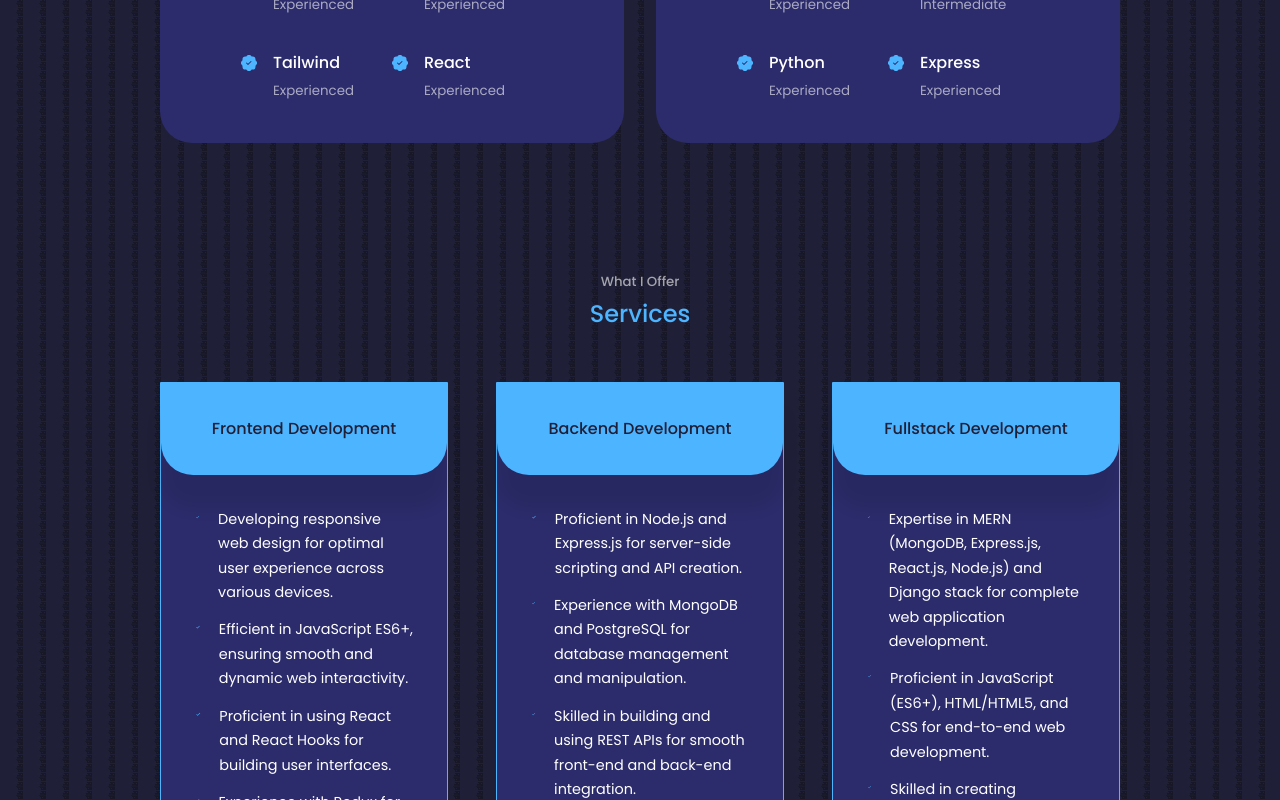
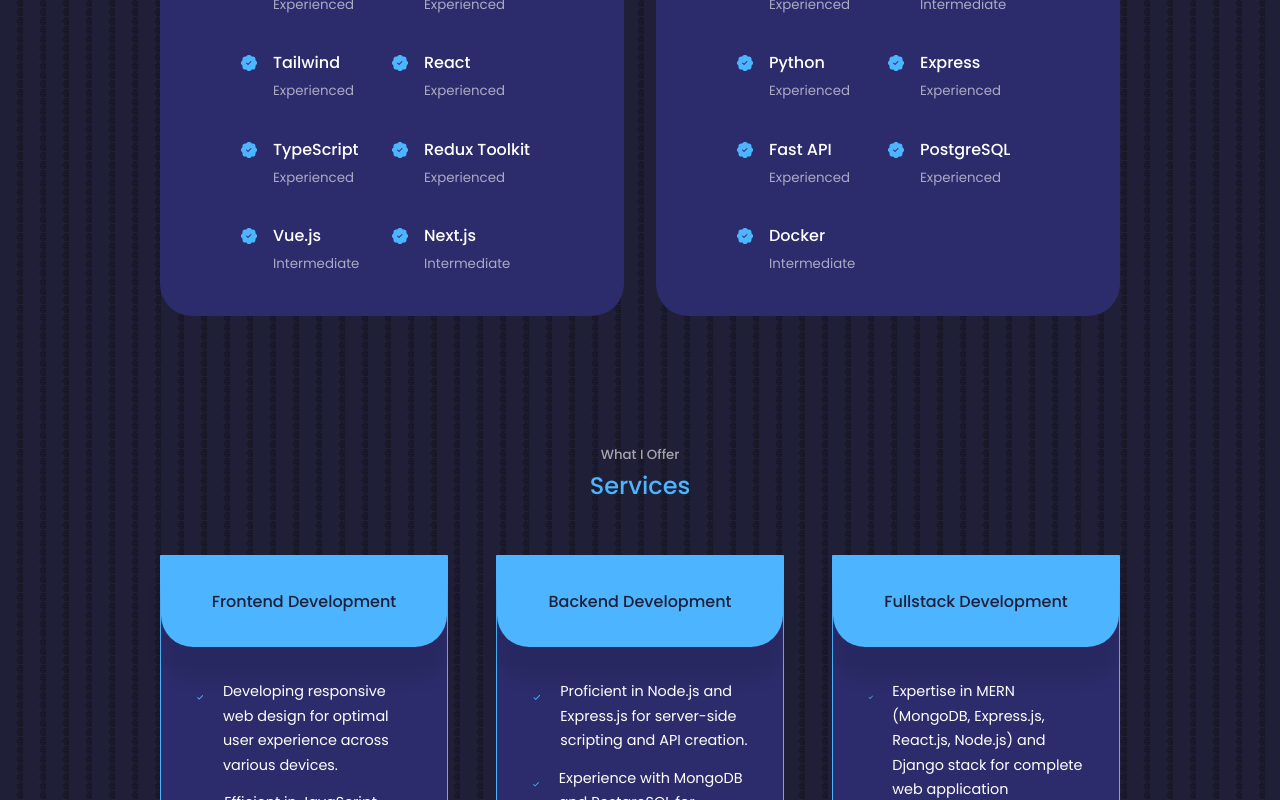
Before and after one commit to jeffjiang13/Portfolio, a React (Create React App) app: page / in a window 1280 px wide. Shown: the part 2260-3060 px from the top of the page. Built offline with nearby package versions, Linux system fonts and the light colour scheme.

Commit message:
updated cv

```diff
--- a/src/components/about/About.jsx
+++ b/src/components/about/About.jsx
@@ -22,13 +22,13 @@ const About = () => {
             <article className="about__card">
               <FaAward className="about__icon" />
               <h5>Experience</h5>
-              <small>2+ Years Working</small>
+              <small>3+ Years Working</small>
             </article>
 
             <article className="about__card">
               <FiUsers className="about__icon" />
               <h5>Clients</h5>
-              <small>5+ Worldwide</small>
+              <small>6+ Worldwide</small>
             </article>
 
             <article className="about__card">
--- a/src/components/experience/Experience.jsx
+++ b/src/components/experience/Experience.jsx
@@ -54,6 +54,34 @@ const Experience = () => {
                 <small className='text-light'>Experienced</small>
               </div>
             </article>
+            <article className='experience__details'>
+              <BsPatchCheckFill className='experience__details-icon' />
+              <div>
+                <h4>TypeScript</h4>
+                <small className='text-light'>Experienced</small>
+              </div>
+            </article>
+            <article className='experience__details'>
+              <BsPatchCheckFill className='experience__details-icon' />
+              <div>
+                <h4>Redux Toolkit</h4>
+                <small className='text-light'>Experienced</small>
+              </div>
+            </article>
+            <article className='experience__details'>
+              <BsPatchCheckFill className='experience__details-icon' />
+              <div>
+                <h4>Vue.js</h4>
+                <small className='text-light'>Intermediate</small>
+              </div>
+            </article>
+            <article className='experience__details'>
+              <BsPatchCheckFill className='experience__details-icon' />
+              <div>
+                <h4>Next.js</h4>
+                <small className='text-light'>Intermediate</small>
+              </div>
+            </article>
           </div>
         </div>
 
@@ -102,6 +130,27 @@ const Experience = () => {
                 <small className='text-light'>Experienced</small>
               </div>
             </article>
+            <article className='experience__details'>
+              <BsPatchCheckFill className='experience__details-icon' />
+              <div>
+                <h4>Fast API</h4>
+                <small className='text-light'>Experienced</small>
+              </div>
+            </article>
+            <article className='experience__details'>
+              <BsPatchCheckFill className='experience__details-icon' />
+              <div>
+                <h4>PostgreSQL</h4>
+                <small className='text-light'>Experienced</small>
+              </div>
+            </article>
+            <article className='experience__details'>
+              <BsPatchCheckFill className='experience__details-icon' />
+              <div>
+                <h4>Docker</h4>
+                <small className='text-light'>Intermediate</small>
+              </div>
+            </article>
           </div>
         </div>
       </div>
--- a/src/components/services/services.css
+++ b/src/components/services/services.css
@@ -44,6 +44,7 @@
 .service__list-icon {
   color: var(--color-primary);
   margin: 2px;
+  font-size: 2rem;
 }
 
 .service__list p {
```
Also changed, not shown: 1 other file (tests, documents, lock files or other folders).
